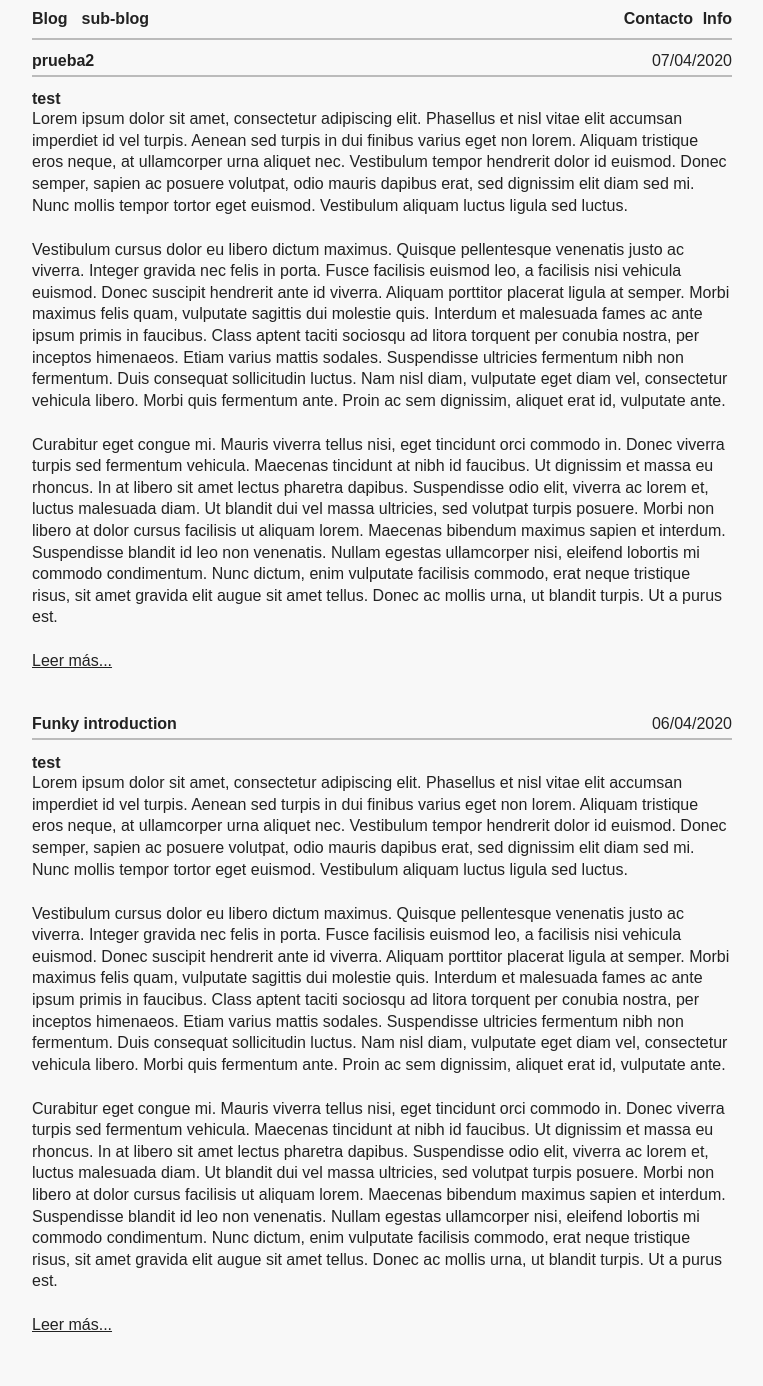
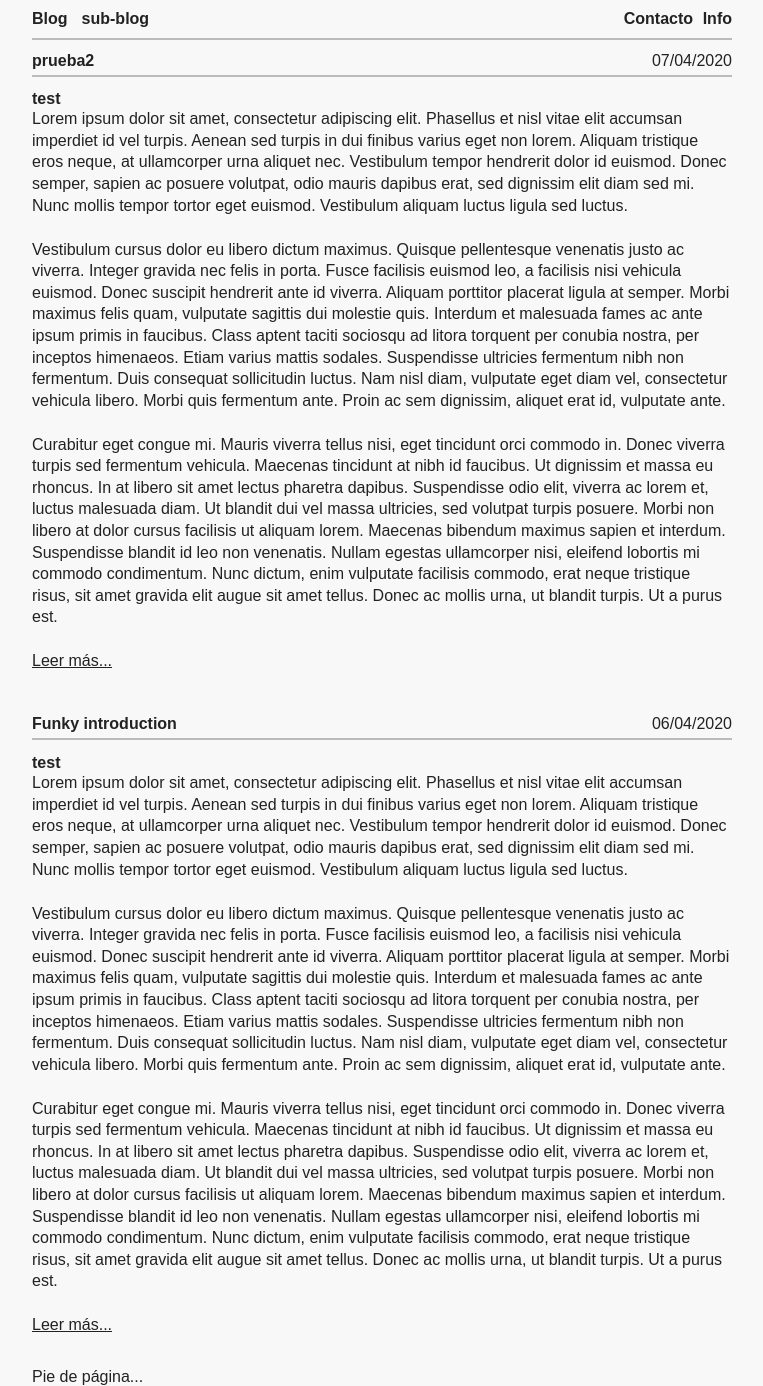
Before and after one commit to haztecaso/radio-klein, a Jekyll site: the page built from index.html, in a window 1280 px wide. Shown: the whole page, without its empty margins (258-1021 px from the left). Built offline with Jekyll 4.4.1, drawn with Linux system fonts in a browser that asks for light colours; the list of posts is cut into pages by our own code.

Commit message:
Automated commit

```diff
--- a/_includes/footer.html
+++ b/_includes/footer.html
@@ -1,3 +1,3 @@
 <footer>
-<a href="mailto:adrianlattes@disroot.com">adrianlattes@disroot.com</a>
+    Pie de página...
 </footer>
--- a/_layouts/default.html
+++ b/_layouts/default.html
@@ -4,5 +4,6 @@
   <body>
     {% include header.html %}
     {{ content }}
+    {% include footer.html %}
   </body>
 </html>
```
